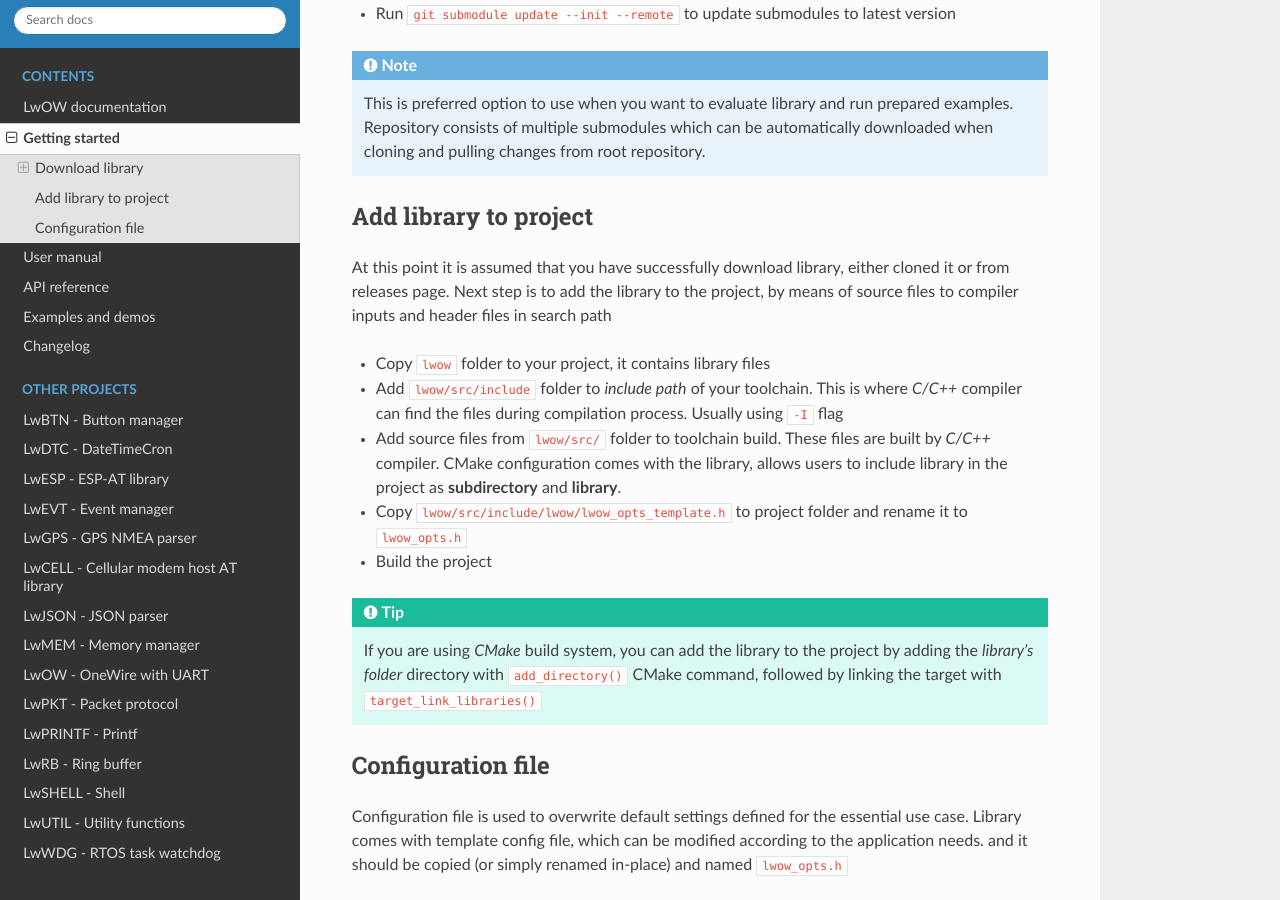
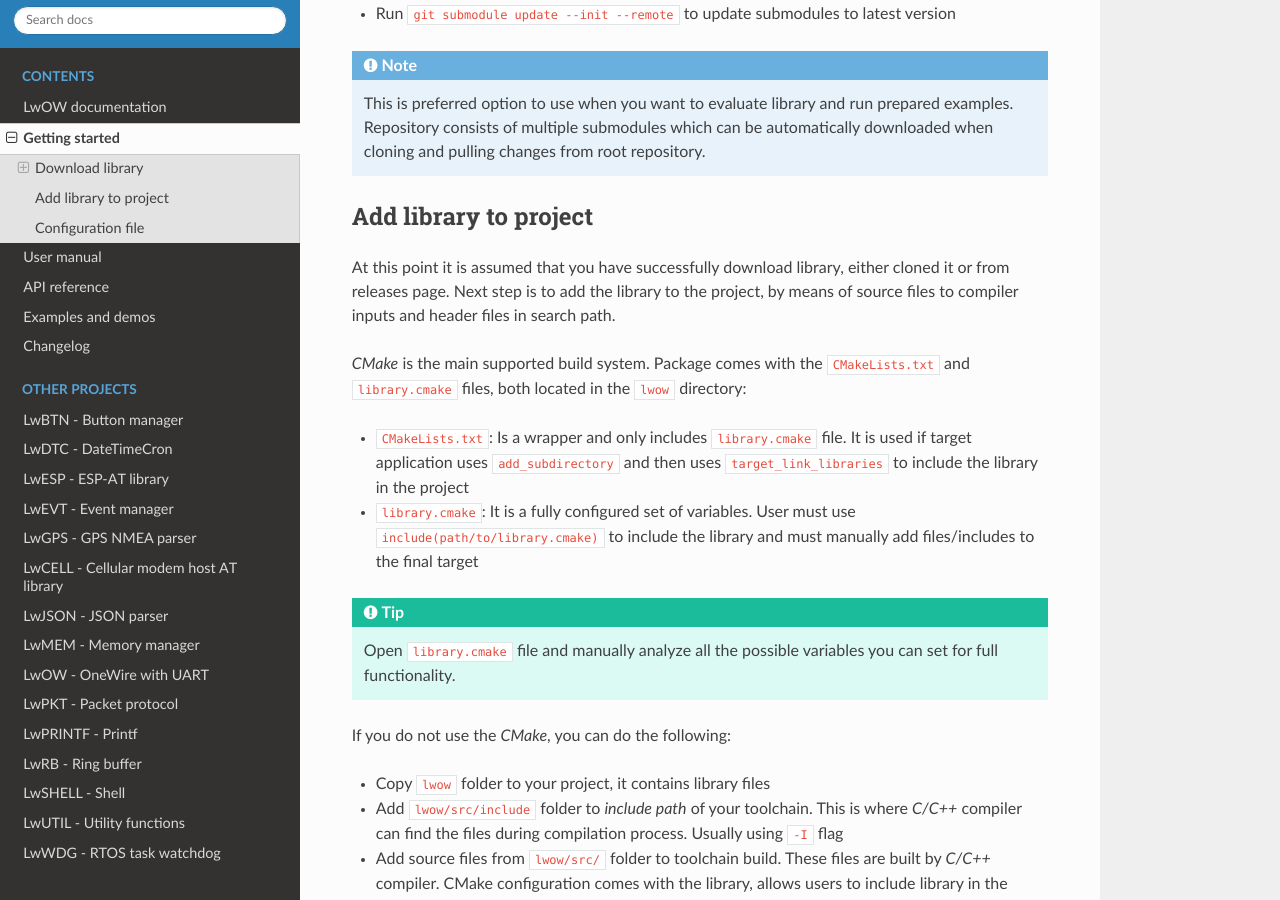
Before and after one commit to MaJerle/lwow, a Sphinx documentation site: the page built from docs/get-started/index.rst, in a window 1280 px wide and 900 px high, scrolled down 1166 px. Built offline with Sphinx 7.4.7 and the Read the Docs theme 2.0.0, drawn with Linux system fonts in a browser that asks for light colours; the version number could not be read and is left out.

Commit message:
Improve the cmake documentation

```diff
--- a/docs/get-started/index.rst
+++ b/docs/get-started/index.rst
@@ -58,17 +58,23 @@
 ^^^^^^^^^^^^^^^^^^^^^^
 
 At this point it is assumed that you have successfully download library, either cloned it or from releases page.
-Next step is to add the library to the project, by means of source files to compiler inputs and header files in search path
+Next step is to add the library to the project, by means of source files to compiler inputs and header files in search path.
+
+*CMake* is the main supported build system. Package comes with the ``CMakeLists.txt`` and ``library.cmake`` files, both located in the ``lwow`` directory:
+
+* ``CMakeLists.txt``: Is a wrapper and only includes ``library.cmake`` file. It is used if target application uses ``add_subdirectory`` and then uses ``target_link_libraries`` to include the library in the project
+* ``library.cmake``: It is a fully configured set of variables. User must use ``include(path/to/library.cmake)`` to include the library and must manually add files/includes to the final target
+
+.. tip::
+    Open ``library.cmake`` file and manually analyze all the possible variables you can set for full functionality.
+
+If you do not use the *CMake*, you can do the following:
 
 * Copy ``lwow`` folder to your project, it contains library files
 * Add ``lwow/src/include`` folder to `include path` of your toolchain. This is where `C/C++` compiler can find the files during compilation process. Usually using ``-I`` flag
 * Add source files from ``lwow/src/`` folder to toolchain build. These files are built by `C/C++` compiler. CMake configuration comes with the library, allows users to include library in the project as **subdirectory** and **library**.
 * Copy ``lwow/src/include/lwow/lwow_opts_template.h`` to project folder and rename it to ``lwow_opts.h``
 * Build the project
-
-.. tip::
-    If you are using *CMake* build system, you can add the library to the project by adding the *library's folder*
-    directory with ``add_directory()`` CMake command, followed by linking the target with ``target_link_libraries()``
 
 Configuration file
 ^^^^^^^^^^^^^^^^^^
```
Also changed, not shown: 1 other file.
